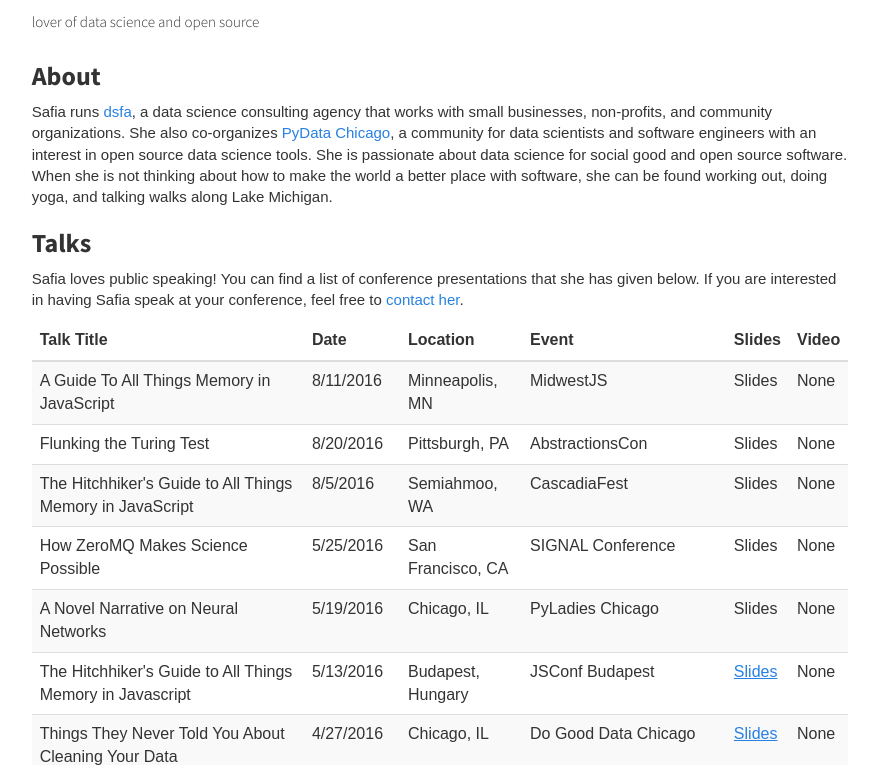
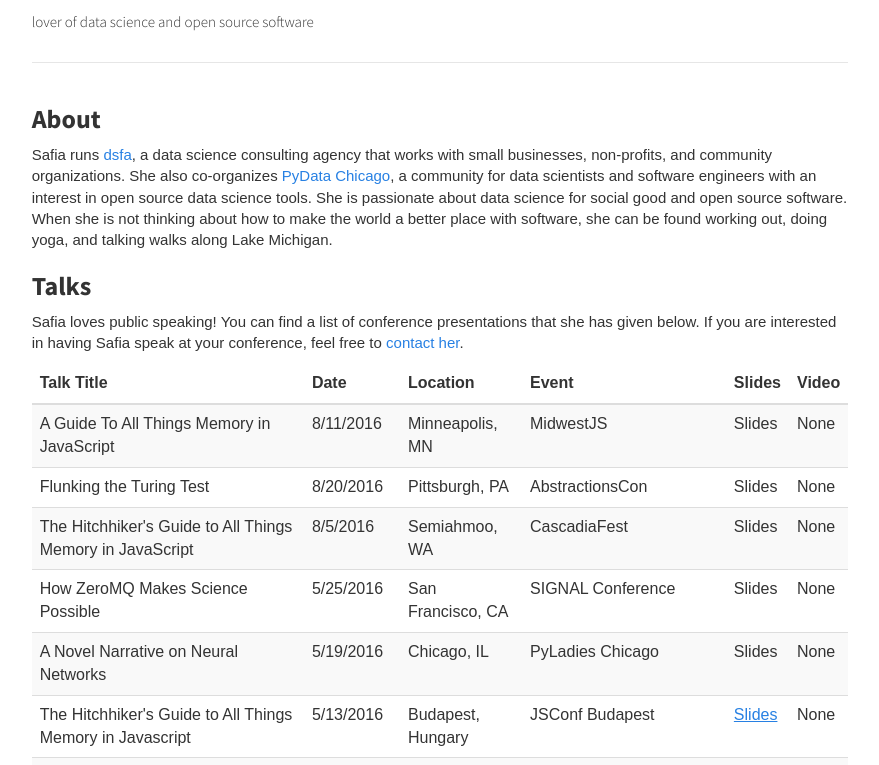
Before and after one commit to captainsafia/captainsafia.github.io, a plain HTML site: page index.html in a window 1280 px wide. Shown: the part 94-859 px from the top of the page, without its empty margins (200-1079 px from the left). Drawn offline with Linux system fonts and the light colour scheme.

Commit message:
Update index.html

```diff
--- a/index.html
+++ b/index.html
@@ -12,7 +12,8 @@
             <div class="col-md-8 col-md-offset-2">
                 <div>
                     <h2><strong>Safia</strong>Abdalla<h2>
-                    <h5>lover of data science and open source</h5>
+                    <h5>lover of data science and open source software</h5>
+                    <hr/>
                 </div>
             </div>
         </div>
```
